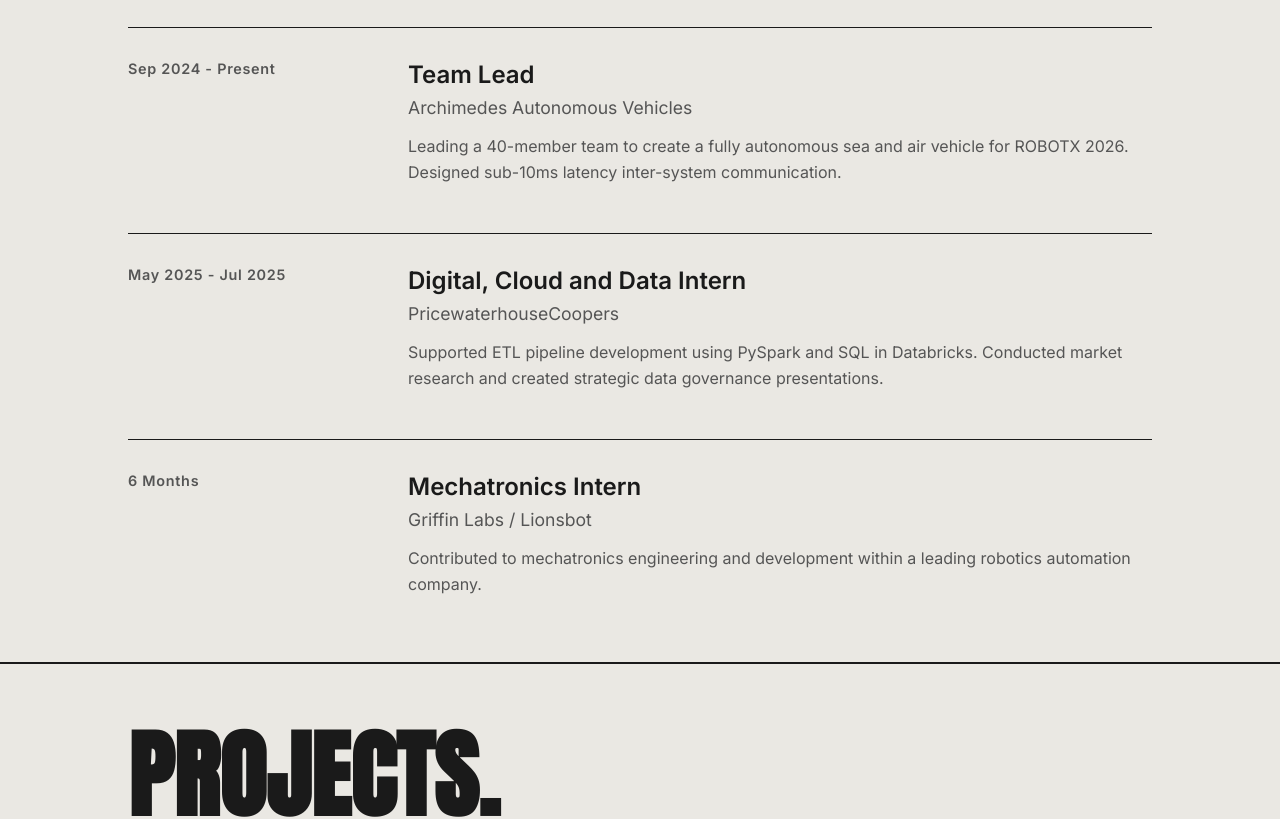
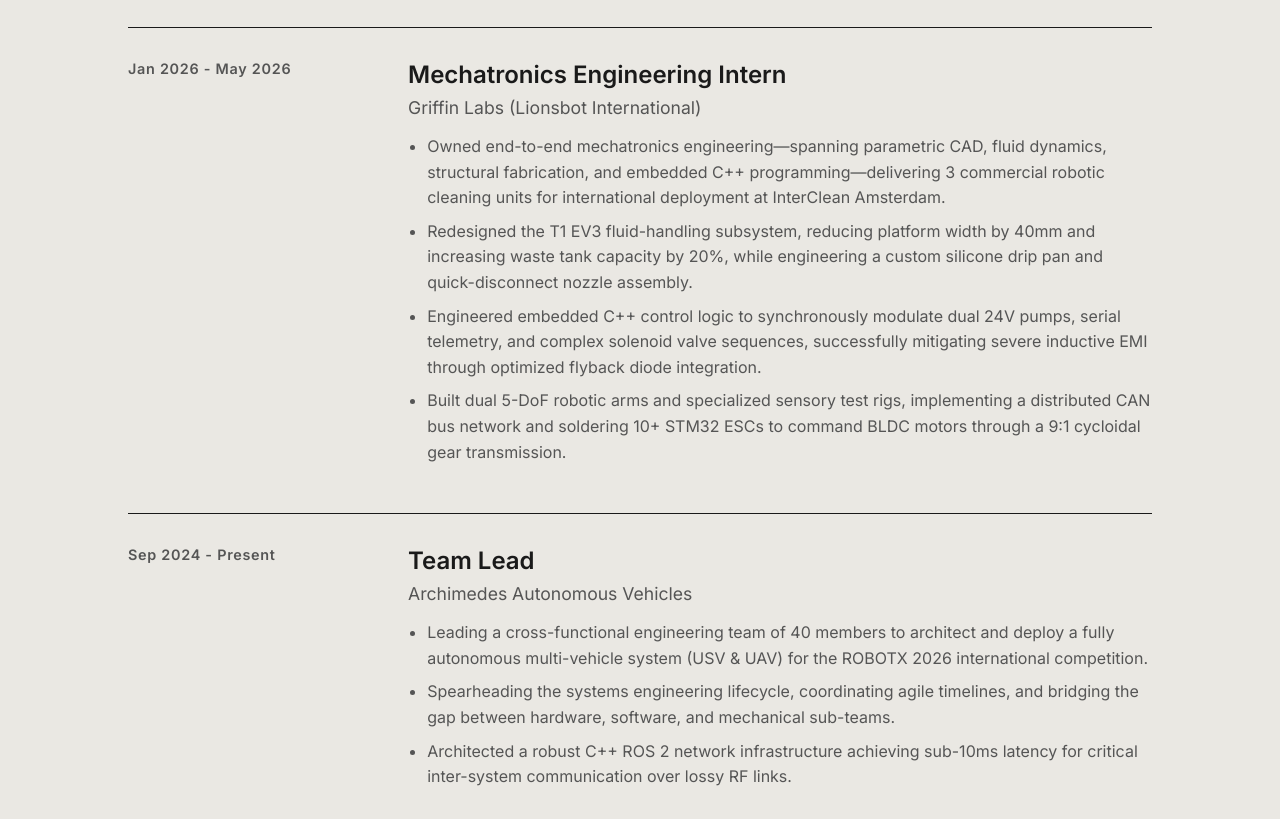
Before and after one commit to MShandilya707/Mayank_web, a React (Vite) app: page / in a window 1280 px wide. Shown: the part 1280-2099 px from the top of the page. Built offline with nearby package versions, Linux system fonts and the light colour scheme.

Commit message:
Revamp Experience section with highly quantified Griffin Labs details and bullet points

```diff
--- a/src/components/Experience.tsx
+++ b/src/components/Experience.tsx
@@ -3,22 +3,35 @@
 
 const experiences = [
   {
+    role: "Mechatronics Engineering Intern",
+    company: "Griffin Labs (Lionsbot International)",
+    date: "Jan 2026 - May 2026",
+    description: [
+      "Owned end-to-end mechatronics engineering—spanning parametric CAD, fluid dynamics, structural fabrication, and embedded C++ programming—delivering 3 commercial robotic cleaning units for international deployment at InterClean Amsterdam.",
+      "Redesigned the T1 EV3 fluid-handling subsystem, reducing platform width by 40mm and increasing waste tank capacity by 20%, while engineering a custom silicone drip pan and quick-disconnect nozzle assembly.",
+      "Engineered embedded C++ control logic to synchronously modulate dual 24V pumps, serial telemetry, and complex solenoid valve sequences, successfully mitigating severe inductive EMI through optimized flyback diode integration.",
+      "Built dual 5-DoF robotic arms and specialized sensory test rigs, implementing a distributed CAN bus network and soldering 10+ STM32 ESCs to command BLDC motors through a 9:1 cycloidal gear transmission."
+    ]
+  },
+  {
     role: "Team Lead",
     company: "Archimedes Autonomous Vehicles",
     date: "Sep 2024 - Present",
-    description: "Leading a 40-member team to create a fully autonomous sea and air vehicle for ROBOTX 2026. Designed sub-10ms latency inter-system communication."
+    description: [
+      "Leading a cross-functional engineering team of 40 members to architect and deploy a fully autonomous multi-vehicle system (USV & UAV) for the ROBOTX 2026 international competition.",
+      "Spearheading the systems engineering lifecycle, coordinating agile timelines, and bridging the gap between hardware, software, and mechanical sub-teams.",
+      "Architected a robust C++ ROS 2 network infrastructure achieving sub-10ms latency for critical inter-system communication over lossy RF links."
+    ]
   },
   {
     role: "Digital, Cloud and Data Intern",
     company: "PricewaterhouseCoopers",
     date: "May 2025 - Jul 2025",
-    description: "Supported ETL pipeline development using PySpark and SQL in Databricks. Conducted market research and created strategic data governance presentations."
-  },
-  {
-    role: "Mechatronics Intern",
-    company: "Griffin Labs / Lionsbot",
-    date: "6 Months",
-    description: "Contributed to mechatronics engineering and development within a leading robotics automation company."
+    description: [
+      "Supported enterprise-scale ETL pipeline development and data engineering utilizing PySpark and SQL within the Databricks environment.",
+      "Conducted comprehensive market research to evaluate emerging cloud technologies and modern data architectures.",
+      "Developed and delivered strategic data governance presentations to senior stakeholders, translating complex data models into actionable business insights."
+    ]
   }
 ];
 
@@ -60,7 +73,11 @@
             <div>
               <h3 style={{ fontSize: '1.5rem', marginBottom: '0.5rem', fontWeight: 600 }}>{exp.role}</h3>
               <h4 className="text-muted" style={{ fontSize: '1.1rem', marginBottom: '1rem', fontWeight: 400 }}>{exp.company}</h4>
-              <p className="text-muted" style={{ lineHeight: 1.6 }}>{exp.description}</p>
+              <ul className="text-muted" style={{ lineHeight: 1.6, paddingLeft: '1.2rem', margin: 0, display: 'flex', flexDirection: 'column', gap: '0.5rem' }}>
+                {exp.description.map((item, i) => (
+                  <li key={i}>{item}</li>
+                ))}
+              </ul>
             </div>
           </motion.div>
         ))}
```
